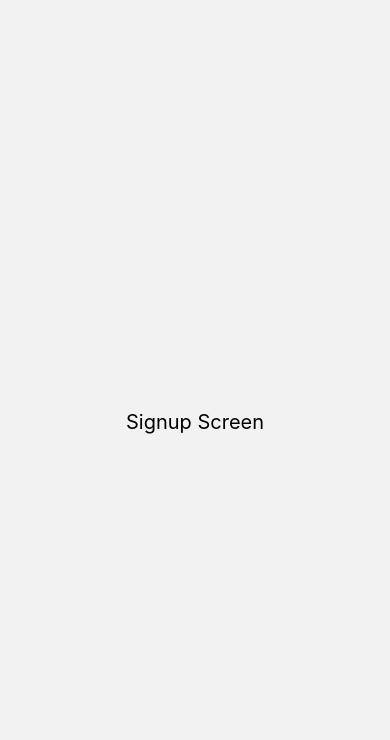
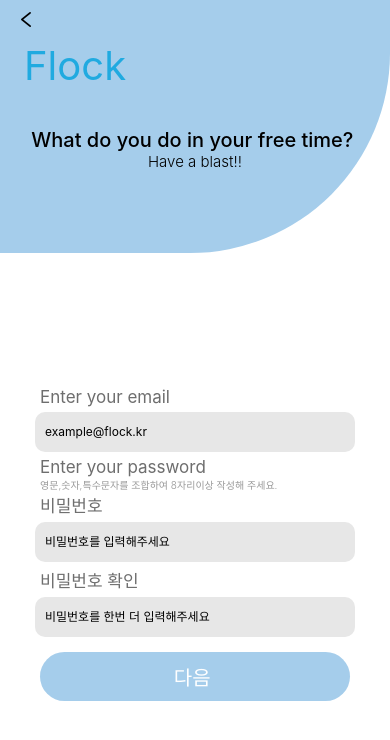
Before and after one commit to FLOCK-DAU/FLock-front, a React Native app: screen /Signup in a window 390 px wide. Shown: the top 740 px of the page. Built offline with nearby package versions, Linux system fonts and the light colour scheme.

Commit message:
feat: Signup

```diff
--- a/Screen/App.js
+++ b/Screen/App.js
@@ -5,6 +5,7 @@ import Start from "../Screen/Sign/Start";
 import Signin from "../Screen/Sign/Signin";
 import Signup from "../Screen/Sign/Signup";
 import FindAccount from './Sign/FindAccount';
+import PhoneNumberVerification from './Sign/PhoneNumberVerification';
 
 
 const Stack = createNativeStackNavigator();
@@ -18,7 +19,7 @@ export default function App() {
         <Stack.Screen name="Signin" component={Signin} options={{ headerShown: false }} />
         <Stack.Screen name="Signup" component={Signup} options={{ headerShown: false }} />
         <Stack.Screen name="FindAccount" component={FindAccount} options={{ headerShown: false }} />
-
+        <Stack.Screen name="PhoneNumberVerification" component={PhoneNumberVerification} options={{ headerShown: false }} />
       </Stack.Navigator>
     </NavigationContainer>
   );
--- /dev/null
+++ b/Screen/Sign/PhoneNumberVerification.js
@@ -0,0 +1,14 @@
+// PhoneNumberVerification.js
+import React from 'react';
+import { View, Text } from 'react-native';
+
+const PhoneNumberVerification = () => {
+    // Your component logic here
+    return (
+        <View>
+            <Text>PhoneNumberVerification Component</Text>
+        </View>
+    );
+};
+
+export default PhoneNumberVerification;
--- a/Screen/Sign/Signup.js
+++ b/Screen/Sign/Signup.js
@@ -1,12 +1,97 @@
-// Signin.js
-import React from "react";
-import { SafeAreaView, StyleSheet, Text, View } from "react-native";
+import React, { useState } from "react";
+import { SafeAreaView, StyleSheet, Text, View, TouchableOpacity, TextInput, Button } from "react-native";
+import CommonHeader from '../../common/CommonHeader';
+import { useNavigation } from '@react-navigation/native';
 
-const Signup = () => {
+const Signin = () => {
+    const [email, setEmail] = useState('');
+    const [password, setPassword] = useState('');
+    const navigation = useNavigation();
+
+    const handleSignIn = () => {
+        console.log('Email:', email);
+        console.log('Password:', password);
+    };
+
+
+    const navigateToPhoneNumberVerification = () => {
+        navigation.navigate('PhoneNumberVerification');
+    };
+
     return (
         <SafeAreaView style={styles.container}>
+            <View style={styles.header}>
+                <CommonHeader title="Flock" />
+                <View style={{
+                    justifyContent: 'center',
+                    alignItems: 'center',
+                    margin: 30
+                }}>
+                    <Text style={{
+                        fontWeight: '500', fontSize: 20,
+                        color: 'black'
+                    }}>What do you do in your free time? </Text>
+                    <Text style={{
+                        fontWeight: '300', fontSize: 15,
+                        color: 'black'
+                    }}>Have a blast!!</Text>
+                </View>
+            </View>
+
             <View style={styles.top}>
-        <Text style={styles.text}>Signup Screen</Text>
+
+                <View style={styles.label}>
+                    <Text style={styles.label}>Enter your email</Text>
+                </View>
+                <TextInput
+                    style={styles.input}
+                    placeholder="example@flock.kr"
+                    value={email}
+                    onChangeText={(text) => setEmail(text)}
+                />
+
+                <View style={styles.label}>
+                    <Text style={styles.label}>Enter your password</Text>
+                    <Text style={styles.label2}>영문,숫자,특수문자를 조합하여 8자리이상 작성해 주세요.</Text>
+                </View>
+                <View style={styles.label}>
+                    <Text style={styles.label}>비밀번호</Text>
+                </View>
+                <TextInput
+                    style={styles.input}
+                    placeholder="비밀번호를 입력해주세요"
+                    value={email}
+                    onChangeText={(text) => setEmail(text)}
+                />
+
+                <View style={styles.label}>
+                    <Text style={styles.label}>비밀번호 확인</Text>
+                </View>
+                <TextInput
+                    style={styles.input}
+                    placeholder="비밀번호를 한번 더 입력해주세요"
+                    value={email}
+                    onChangeText={(text) => setEmail(text)}
+                />
+
+                <TouchableOpacity onPress={navigateToPhoneNumberVerification}>
+                    <View
+                        style={{
+                            margin: 10,
+                            backgroundColor: '#A5CDEB',
+                            justifyContent: 'center',
+                            alignItems: 'center',
+                            borderRadius: 100,
+                            paddingVertical: 10,
+                        }}>
+                        <Text
+                            style={{
+                                color: 'white',
+                                fontSize: 20
+                            }}>다음 </Text>
+                    </View>
+
+                </TouchableOpacity>
             </View>
         </SafeAreaView>
     );
@@ -15,17 +100,46 @@ const Signup = () => {
 const styles = StyleSheet.create({
     container: {
         flex: 1,
-    alignItems: "center",
-    justifyContent: "center",
+        backgroundColor: '#ffffff'
+    },
+    header: {
+        flex: 3,
+        borderBottomRightRadius: 200,
+        backgroundColor: '#A5CDEB',
     },
     top: {
-    flex: 1,
-    alignItems: "center",
+        flex: 7,
         justifyContent: "center",
+        backgroundColor: '#fff',
+        paddingHorizontal: 30,
+        borderTopRightRadius: 60
     },
     text: {
         fontSize: 20,
     },
+    input: {
+        height: 40,
+        margin: 5,
+        borderRadius: 10,
+        backgroundColor: '#e7e7e7',
+        padding: 10,
+        fontSize: 12,
+    },
+    label: {
+        paddingLeft: 5,
+        fontSize: 17,
+        color: '#6E6E6E',
+    },
+    label2: {
+        fontWeight: '300',
+        paddingLeft: 5,
+        fontSize: 10,
+        color: '#999',
+    },
+    mod: {
+        flexDirection: "row",
+        justifyContent: "space-between"
+    }
 });
 
-export default Signup;
+export default Signin;
--- a/common/CommonHeader.js
+++ b/common/CommonHeader.js
@@ -20,7 +20,7 @@ const styles = StyleSheet.create({
     },
     headerTitle: {
         marginTop: 10,
-    color:"#20AAE0",
+        color: "#20AAE0",
         marginLeft: 8,
         fontSize: 40,
     },
--- a/package.json
+++ b/package.json
@@ -11,16 +11,20 @@
   },
   "dependencies": {
     "@react-native-community/masked-view": "^0.1.11",
+    "@react-navigation/material-top-tabs": "^6.6.5",
+    "@react-navigation/native": "^6.1.9",
     "@react-navigation/native-stack": "^6.9.17",
     "@rneui/base": "^4.0.0-rc.7",
     "@rneui/themed": "^4.0.0-rc.8",
     "react": "18.2.0",
     "react-native": "0.73.1",
-    "react-native-gesture-handler": "^2.14.0",
+    "react-native-gesture-handler": "^2.14.1",
     "react-native-linear-gradient": "^2.8.3",
     "react-native-reanimated": "^3.6.1",
     "react-native-safe-area-context": "^4.8.2",
     "react-native-screens": "^3.29.0",
+    "react-native-swiper": "^1.6.0",
+    "react-native-tab-view": "^3.5.2",
     "react-native-vector-icons": "^10.0.3",
     "usestate": "^1.1.3"
   },
```
Also changed, not shown: 1 other file (tests, documents, lock files or other folders). Lines whose indentation alone changed are shown as unchanged.
